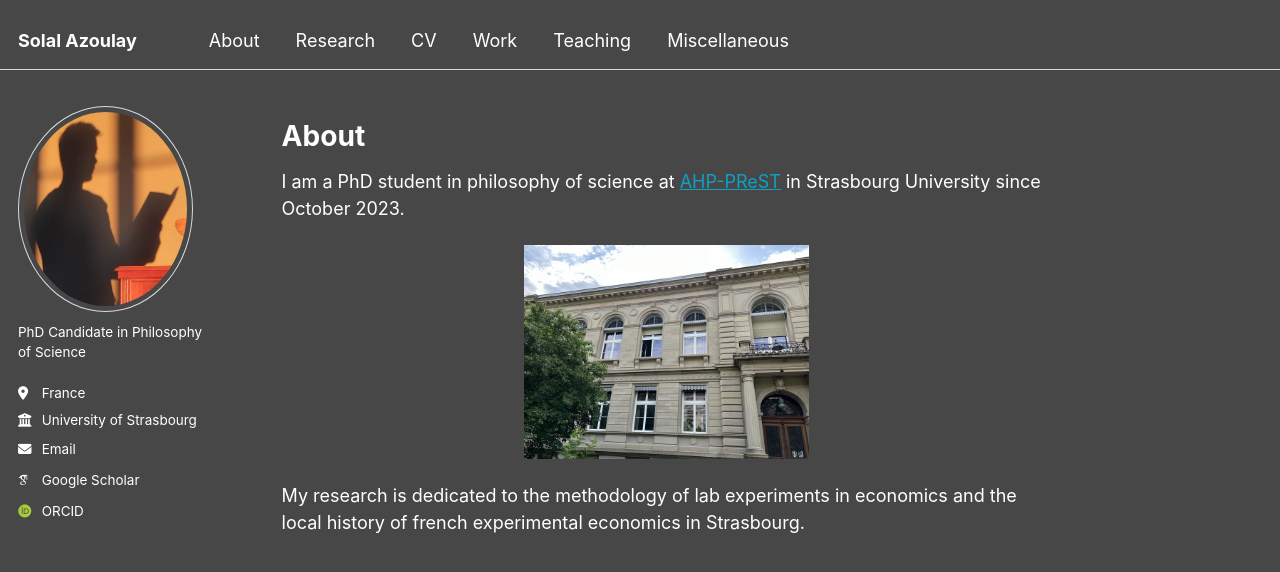
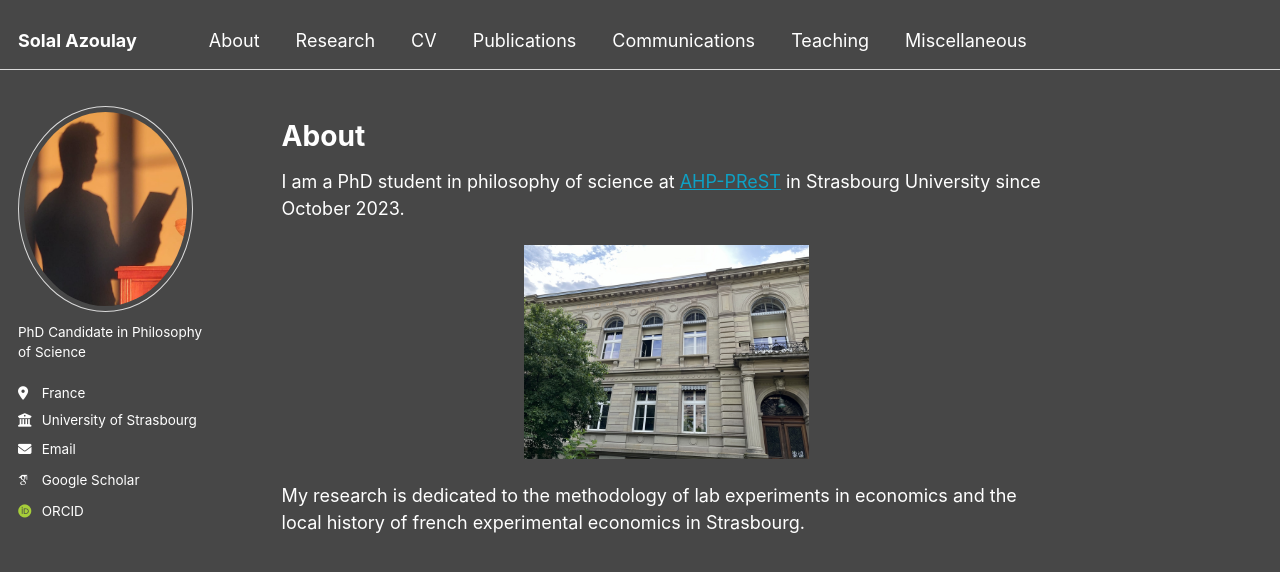
Before and after one commit to solal-azoulay/solal-azoulay.github.io, a Jekyll site: the page built from _pages/about.md, in a window 1280 px wide. Shown: the top 572 px of the page. Built offline with Jekyll 4.4.1, drawn with Linux system fonts in a browser that asks for light colours; some web fonts are replaced.

Commit message:
Update navigation.yml

```diff
--- a/_data/navigation.yml
+++ b/_data/navigation.yml
@@ -15,12 +15,11 @@ main:
     #url: /cv/
     url: /files/cv_2025.pdf
 
-  - title: "Work"
-    children:
-      - title: "Publications"
-        url: /publications/
-      - title: "Communications"
-        url: /Communications/
+  - title: "Publications"
+    url: /publications/
+
+  - title: "Communications"
+    url: /Communications/
 
   - title: "Teaching"
     url: /teaching/
```
